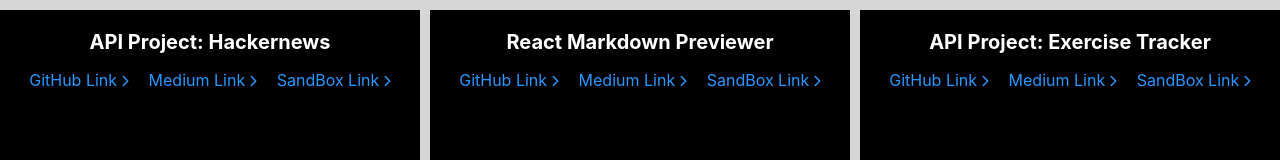
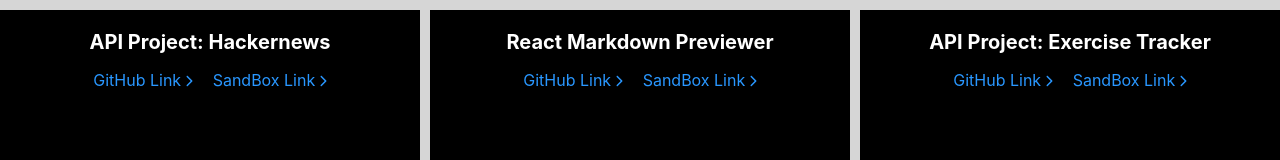
Before and after one commit to libormarko/libormarko.github.io, a React (Create React App) app: page / in a window 1280 px wide. Shown: the part 2382-2542 px from the top of the page. Built offline with nearby package versions, Linux system fonts and the light colour scheme.

Commit message:
fix links

```diff
--- a/src/Intro/Intro.styles.tsx
+++ b/src/Intro/Intro.styles.tsx
@@ -104,6 +104,12 @@ export const ChewronDown = styled.a`
   height: 50px;
   cursor: pointer;
   color: ${variables.colorBlack};
+  position: relative;
+  bottom: ${variables.spacing4XL};
+
+  @media only screen and (min-width: ${variables.breakpointM}px) {
+    bottom: ${variables.spacingXXL};
+  }
 
   &:hover {
     color: ${variables.colorBlue};
--- a/src/Tile/Tile.tsx
+++ b/src/Tile/Tile.tsx
@@ -21,7 +21,7 @@ export const Tile: React.FC<TileProps> = ({ tileData }) => {
         {tileData.text && <TileText>{tileData.text}</TileText>}
         <TileButtons>
           {tileData.links.map((link: any, index: any) => {
-            return <TileButton label={link.name} link={link} key={index} />;
+            return <TileButton label={link.name} link={link.url} key={index} />;
           })}
         </TileButtons>
       </TileInfoWrapper>
--- a/src/contentData.ts
+++ b/src/contentData.ts
@@ -184,10 +184,6 @@ export const contentData = {
             url: 'https://github.com/libormarko/Hackernews_API'
           },
           {
-            name: 'Medium Link',
-            url: 'https://medium.com/@marko.libor/api-project-hackernews-e9213cfe7c0c'
-          },
-          {
             name: 'SandBox Link',
             url: 'https://libormarko.github.io/Hackernews/'
           }
@@ -200,10 +196,6 @@ export const contentData = {
           {
             name: 'GitHub Link',
             url: 'https://github.com/libormarko/React_Markdown_Previewer'
-          },
-          {
-            name: 'Medium Link',
-            url: 'https://medium.com/@marko.libor/react-markdown-previewer-64fa8d9896c0'
           },
           {
             name: 'SandBox Link',
@@ -220,10 +212,6 @@ export const contentData = {
             url: 'https://github.com/libormarko/Exercise_Tracker'
           },
           {
-            name: 'Medium Link',
-            url: 'https://medium.com/@marko.libor/exercise-tracker-b4f9303e0673'
-          },
-          {
             name: 'SandBox Link',
             url: 'https://glitch.com/~exercise-tracker-lm'
           }
@@ -236,10 +224,6 @@ export const contentData = {
           {
             name: 'GitHub Link',
             url: 'https://github.com/libormarko/URL_Shortener_Microservice'
-          },
-          {
-            name: 'Medium Link',
-            url: 'https://medium.com/@marko.libor/url-shortener-microservice-e841b364155c'
           },
           {
             name: 'SandBox Link',
@@ -256,10 +240,6 @@ export const contentData = {
             url: 'https://github.com/libormarko/Timestamp_Microservice'
           },
           {
-            name: 'Medium Link',
-            url: 'https://medium.com/@marko.libor/api-project-timestamp-microservice-ef860a504738'
-          },
-          {
             name: 'SandBox Link',
             url: 'https://glitch.com/~timestamp-microservice-lm'
           }
@@ -272,10 +252,6 @@ export const contentData = {
           {
             name: 'GitHub Link',
             url: 'https://github.com/libormarko/Drum_Machine'
-          },
-          {
-            name: 'Medium Link',
-            url: 'https://medium.com/@marko.libor/drum-machine-5242f2a62f75'
           },
           {
             name: 'SandBox Link',
@@ -292,10 +268,6 @@ export const contentData = {
             url: 'https://github.com/libormarko/Calculator'
           },
           {
-            name: 'Medium Link',
-            url: 'https://medium.com/@marko.libor/javascript-calculator-61df22851919'
-          },
-          {
             name: 'SandBox Link',
             url: 'https://codesandbox.io/s/javascript-calculator-niglm'
           }
@@ -308,10 +280,6 @@ export const contentData = {
           {
             name: 'GitHub Link',
             url: 'https://github.com/libormarko/Random_Quote_Machine'
-          },
-          {
-            name: 'Medium Link',
-            url: 'https://medium.com/@marko.libor/random-quote-machine-b5f7e05bdba6'
           },
           {
             name: 'SandBox Link',
@@ -328,10 +296,6 @@ export const contentData = {
             url: 'https://github.com/libormarko/Tic_Tac_Toe_Game'
           },
           {
-            name: 'Medium Link',
-            url: 'https://medium.com/@marko.libor/my-first-react-js-game-8d8b8e07731b'
-          },
-          {
             name: 'SandBox Link',
             url: 'https://codesandbox.io/s/tic-tac-toe-game-mnx4x'
           }
@@ -344,10 +308,6 @@ export const contentData = {
           {
             name: 'GitHub Link',
             url: 'https://github.com/libormarko/Caeasar-s_Cipher'
-          },
-          {
-            name: 'Medium Link',
-            url: 'https://medium.com/@marko.libor/caesars-cipher-2f1b067b586'
           }
         ],
         screenshot: 'https://miro.medium.com/max/1000/1*MLHAIUDeKvk_IQ65Ctj9lQ.png'
@@ -358,10 +318,6 @@ export const contentData = {
           {
             name: 'GitHub Link',
             url: 'https://github.com/libormarko/Roman_Numeral_Converter'
-          },
-          {
-            name: 'Medium Link',
-            url: 'https://medium.com/@marko.libor/roman-numeral-converter-ed895971b530'
           }
         ],
         screenshot: 'https://miro.medium.com/max/1000/1*JKBGxAnFaU6v4VU07R1iWQ.png'
```
